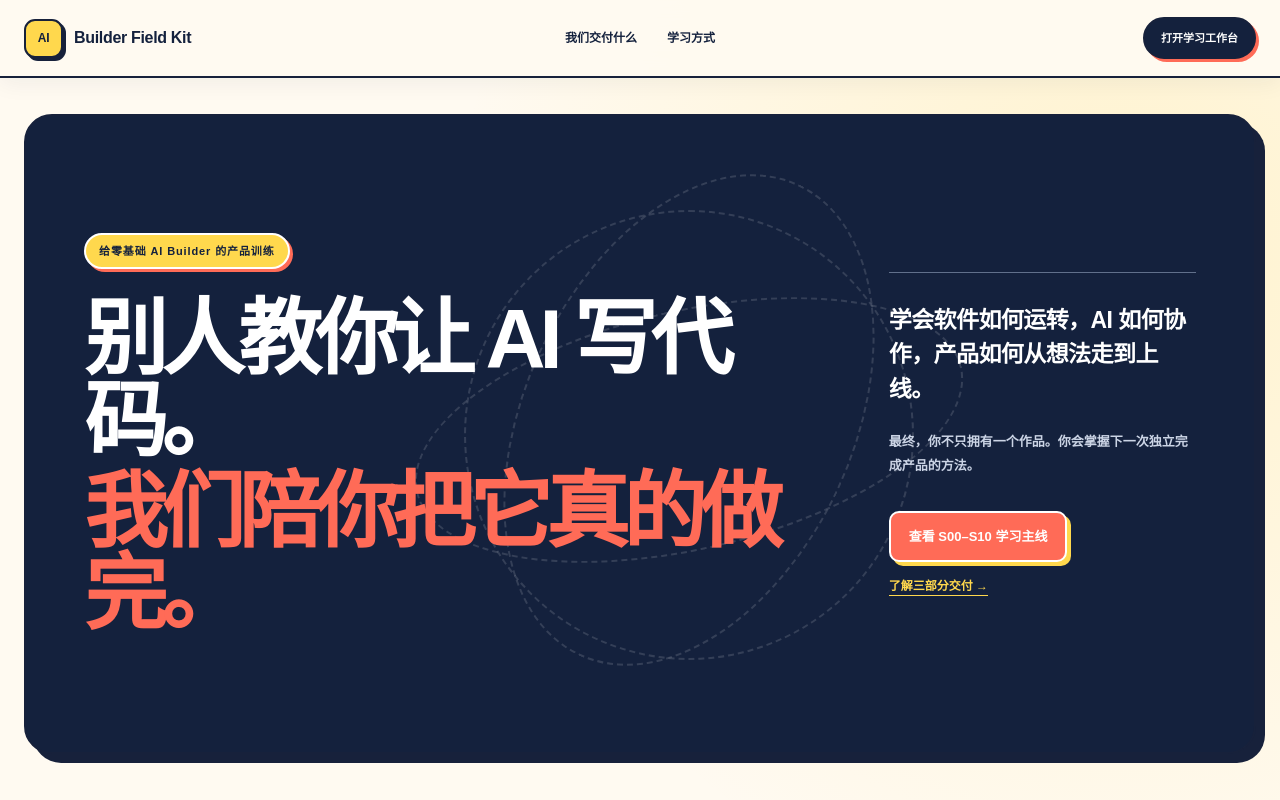
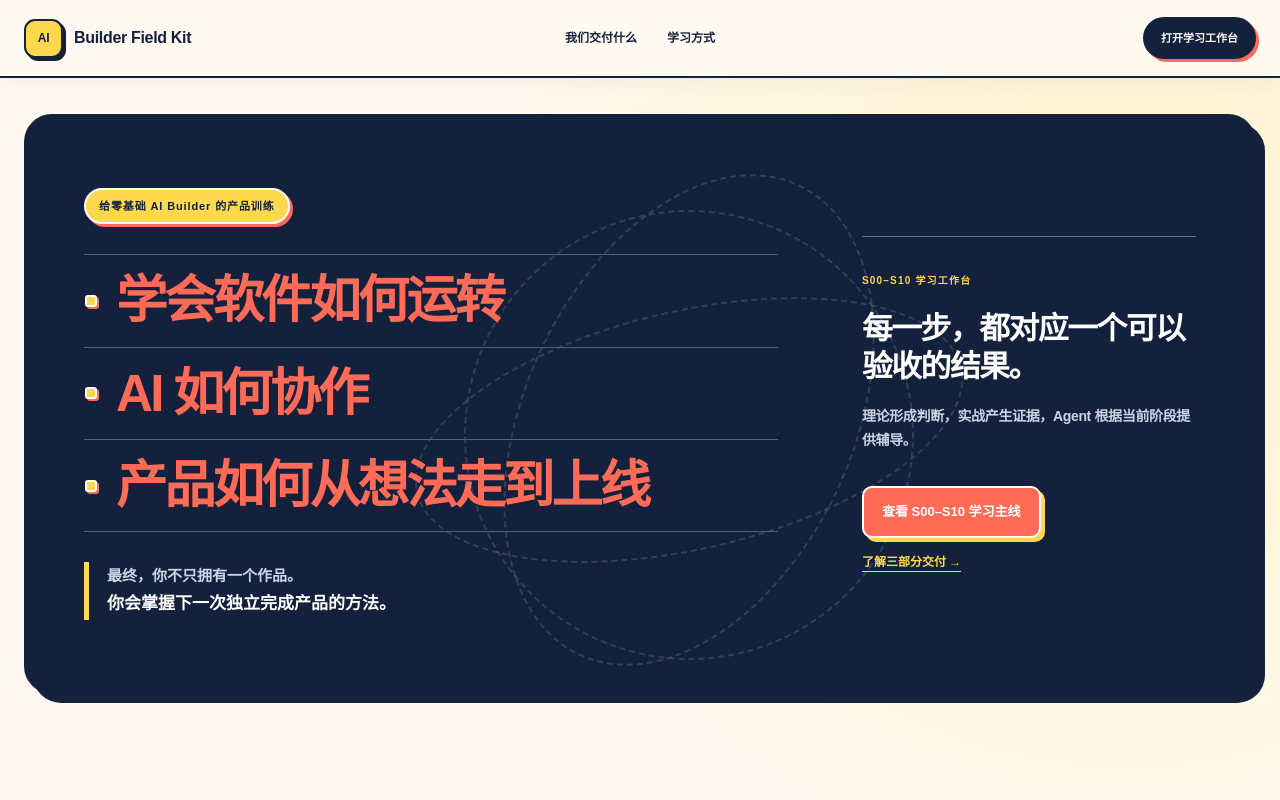
Before and after one commit to jiya1996/ai-builder-field-kit, a Next.js app: page / in a window 1280 px wide. Shown: the top 800 px of the page. Built offline with nearby package versions, Linux system fonts and the light colour scheme.

Commit message:
Refocus landing hero on learning outcomes

```diff
--- a/app/globals.css
+++ b/app/globals.css
@@ -925,11 +925,11 @@ footer{padding:28px max(24px,calc((100vw - 1180px)/2));display:flex;align-items:
 
 .landing-hero{
   width:min(1280px,calc(100% - 48px));
-  min-height:640px;
+  min-height:580px;
   margin:36px auto 0;
   padding:66px 58px;
-  grid-template-columns:minmax(0,1.55fr) minmax(290px,.65fr);
-  gap:72px;
+  grid-template-columns:minmax(0,1.35fr) minmax(300px,.65fr);
+  gap:84px;
   align-items:center;
   border:2px solid var(--studio-line);
   border-radius:28px;
@@ -950,28 +950,82 @@ footer{padding:28px max(24px,calc((100vw - 1180px)/2));display:flex;align-items:
   font-weight:900;
   letter-spacing:.08em;
 }
-.landing-hero h1{
-  max-width:820px;
+.landing-hero .landing-promise-list{
+  display:grid;
+  max-width:720px;
+  gap:0;
   color:#fff;
   font-family:inherit;
-  font-size:clamp(58px,6.5vw,94px);
+  font-size:clamp(35px,4vw,56px);
   font-weight:900;
-  line-height:.98;
-  letter-spacing:-.075em;
+  line-height:1.12;
+  letter-spacing:-.055em;
 }
-.landing-hero h1 em{margin-top:10px;color:var(--studio-coral)}
+.landing-promise-list span{
+  position:relative;
+  display:block;
+  padding:17px 0 17px 32px;
+  border-bottom:1px solid #53617b;
+}
+.landing-promise-list span:first-child{border-top:1px solid #53617b}
+.landing-promise-list span:before{
+  position:absolute;
+  top:50%;
+  left:1px;
+  width:12px;
+  height:12px;
+  border:2px solid #fff;
+  border-radius:3px;
+  background:var(--studio-yellow);
+  box-shadow:2px 2px 0 var(--studio-coral);
+  content:"";
+  transform:translateY(-50%);
+}
+.landing-promise-outcome{
+  max-width:650px;
+  margin-top:30px;
+  padding-left:18px;
+  border-left:5px solid var(--studio-yellow);
+  color:#cbd4e5;
+  font-size:15px;
+  font-weight:600;
+  line-height:1.8;
+}
+.landing-promise-outcome strong{
+  display:block;
+  color:#fff;
+  font-size:17px;
+  font-weight:900;
+}
 .landing-hero-side{
   padding:30px 0 0;
   border-top:1px solid #61708b;
 }
-.landing-hero-side>p{
+.landing-stage-label{
+  display:inline-flex;
+  margin-bottom:22px;
+  color:var(--studio-yellow);
+  font-size:10px;
+  font-weight:900;
+  letter-spacing:.12em;
+}
+.landing-hero-side h2{
+  max-width:380px;
   color:#fff;
   font-family:inherit;
-  font-size:23px;
+  font-size:clamp(26px,2.4vw,35px);
   font-weight:900;
-  line-height:1.5;
+  line-height:1.25;
+  letter-spacing:-.045em;
 }
-.landing-hero-side>strong{color:#cbd4e5;font-size:13px;font-weight:600}
+.landing-hero-side>p{
+  margin-top:18px;
+  color:#cbd4e5;
+  font-family:inherit;
+  font-size:14px;
+  font-weight:600;
+  line-height:1.7;
+}
 .landing-hero-side>div a:first-child{
   padding:14px 18px;
   border:2px solid #fff;
@@ -1148,8 +1202,13 @@ footer{padding:28px max(24px,calc((100vw - 1180px)/2));display:flex;align-items:
     border-radius:21px;
     box-shadow:6px 6px 0 var(--studio-line);
   }
-  .landing-hero h1{font-size:clamp(47px,14vw,66px)}
-  .landing-hero-side>p{font-size:20px}
+  .landing-hero .landing-promise-list{font-size:clamp(29px,9.5vw,40px)}
+  .landing-promise-list span{padding:14px 0 14px 27px}
+  .landing-promise-list span:before{width:10px;height:10px}
+  .landing-promise-outcome{font-size:14px}
+  .landing-promise-outcome strong{font-size:16px}
+  .landing-hero-side h2{font-size:27px}
+  .landing-hero-side>p{font-size:14px}
   .landing-delivery{width:calc(100% - 32px);padding:92px 0 105px}
   .delivery-columns article,
   .delivery-columns article:first-child,
--- a/app/layout.tsx
+++ b/app/layout.tsx
@@ -5,10 +5,10 @@ const publicOrigin = "https://jiya1996.github.io/ai-builder-field-kit";
 
 export const metadata: Metadata = {
   metadataBase: new URL(publicOrigin),
-  title: "AI Builder Field Kit｜把 AI 产品真的做完",
+  title: "AI Builder Field Kit｜掌握独立完成产品的方法",
   description: "S00–S10 理论与实战双驱动学习工作台：看懂软件与 AI，完成真实产品，并获得阶段化辅导。",
   openGraph: {
-    title: "别人教你让 AI 写代码。我们陪你把它真的做完。",
+    title: "学会软件如何运转、AI 如何协作、产品如何走到上线",
     description: "S00–S10｜理论 × 实战｜个性化 Agent",
     type: "website",
     url: publicOrigin,
@@ -16,7 +16,7 @@ export const metadata: Metadata = {
   },
   twitter: {
     card: "summary_large_image",
-    title: "AI Builder Field Kit｜把 AI 产品真的做完",
+    title: "AI Builder Field Kit｜掌握独立完成产品的方法",
     description: "看懂软件与 AI，完成真实产品，掌握下一次独立交付的方法。",
     images: [`${publicOrigin}/og.png`],
   },
--- a/app/page.tsx
+++ b/app/page.tsx
@@ -48,14 +48,20 @@ export default function Home() {
       <section className="landing-hero">
         <div className="landing-hero-main">
           <span className="landing-kicker">给零基础 AI Builder 的产品训练</span>
-          <h1>
-            别人教你让 AI 写代码。
-            <em>我们陪你把它真的做完。</em>
+          <h1 className="landing-promise-list">
+            <span>学会软件如何运转</span>
+            <span>AI 如何协作</span>
+            <span>产品如何从想法走到上线</span>
           </h1>
+          <p className="landing-promise-outcome">
+            最终，你不只拥有一个作品。
+            <strong>你会掌握下一次独立完成产品的方法。</strong>
+          </p>
         </div>
         <div className="landing-hero-side">
-          <p>学会软件如何运转，AI 如何协作，产品如何从想法走到上线。</p>
-          <strong>最终，你不只拥有一个作品。你会掌握下一次独立完成产品的方法。</strong>
+          <span className="landing-stage-label">S00–S10 学习工作台</span>
+          <h2>每一步，都对应一个可以验收的结果。</h2>
+          <p>理论形成判断，实战产生证据，Agent 根据当前阶段提供辅导。</p>
           <div>
             <Link href="/learn?stage=s00&view=theory">查看 S00–S10 学习主线</Link>
             <a href="#delivery">了解三部分交付 →</a>
```
Also changed, not shown: 1 other file (tests, documents, lock files or other folders).
